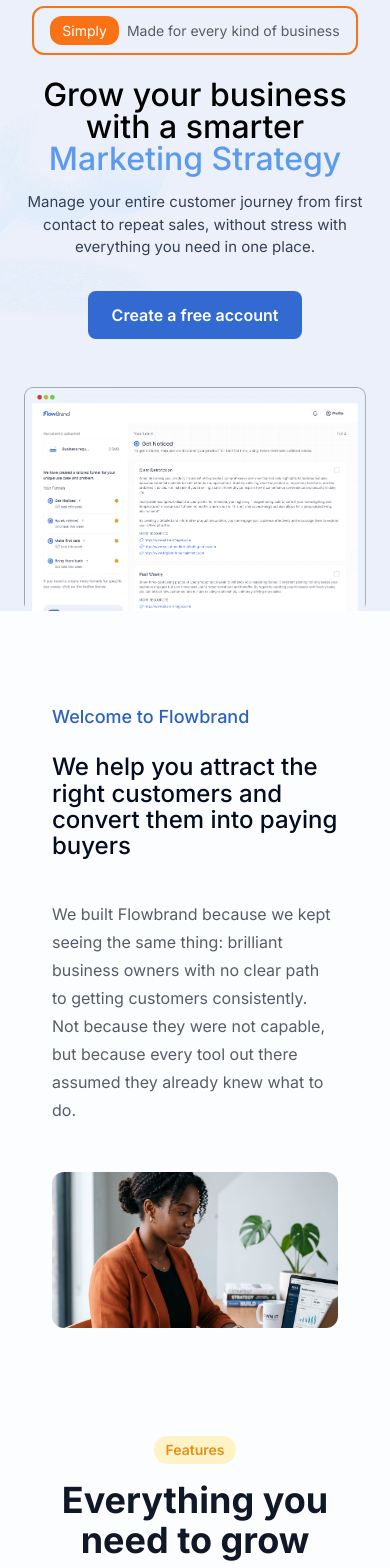
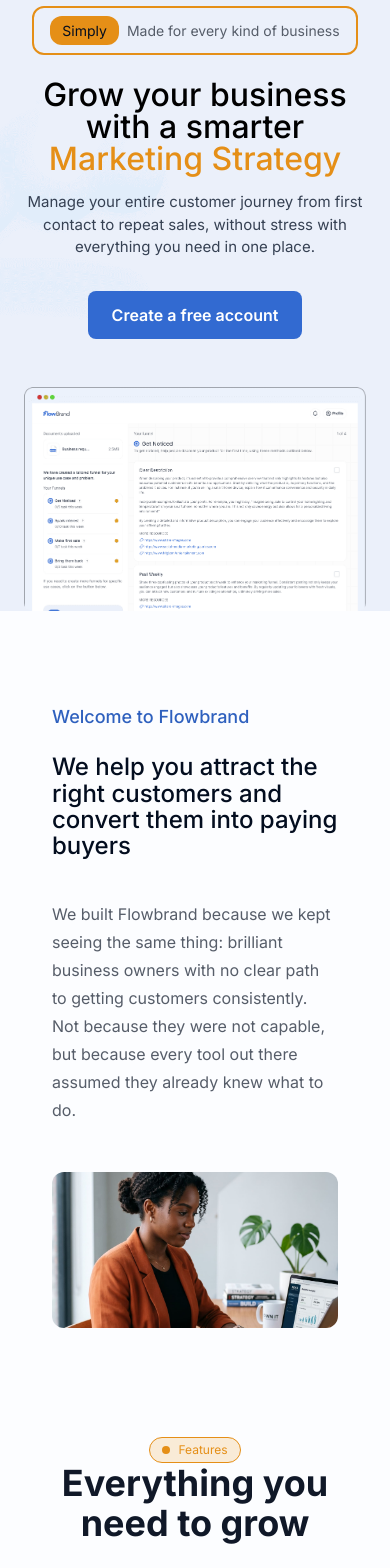
Before and after one commit to hngprojects/flowbrand-fe, a Next.js app: page / in a window 390 px wide. Shown: the part 120-1688 px from the top of the page. Built offline with nearby package versions, Linux system fonts and the light colour scheme.

Commit message:
fix: implemented correct icons on social proof & coloring on home/hero section

```diff
--- a/src/app/globals.css
+++ b/src/app/globals.css
@@ -19,10 +19,6 @@
   --color-border: var(--border);
   --color-badge-bg: var(--badge-bg);
   --color-badge-fg: var(--badge-fg);
-  --color-orange-100: var(--orange-100);
-  --color-orange-200: var(--orange-200);
-  --color-orange-500: var(--orange-500);
-  --color-orange-800: var(--orange-800);
 }
 
 :root {
@@ -33,8 +29,9 @@
   --secondary: #d1be32;
 
   /* Accent */
-  --accent: #5b9aed;
-  --accent-foreground: #ffffff;
+  --accent: #e58f17;
+  --accent-text: #e58f172b;
+  --accent-background: #e6b673;
 
   /* Status */
   --success: #57d132;
@@ -47,14 +44,6 @@
   --foreground: #030d1f;
   --muted-foreground: #e4e4e4;
   --border: #e5e5e5;
-  --badge-bg: #fcf4e8;
-  --badge-fg: #e58f17;
-
-  /* Orange */
-  --orange-100: #fff7ed;
-  --orange-200: #ffedd5;
-  --orange-500: #f97316;
-  --orange-800: #9a3412;
 }
 
 /* I hardcoded  dark mode colors until further notice */
@@ -65,8 +54,8 @@
   --secondary: #d1be32;
 
   /* Accent */
-  --accent: #5b9aed;
-  --accent-foreground: #030d1f;
+  --accent: #e58f17;
+  --accent-text: #e58f172b;
 
   /* Status */
   --success: #57d132;
@@ -79,11 +68,6 @@
   --foreground: #030d1f;
   --muted-foreground: #e4e4e4;
   --border: #e5e5e5;
-
-  --orange-100: #fff7ed;
-  --orange-200: #ffedd5;
-  --orange-500: #f97316;
-  --orange-800: #9a3412;
 }
 
 @layer base {
--- a/src/components/home/Create.tsx
+++ b/src/components/home/Create.tsx
@@ -3,12 +3,6 @@
 import { motion } from 'framer-motion'
 import Link from 'next/link'
 
-/**
- * Create component displays a call-to-action section encouraging users
- * to get a marketing strategy by creating an account.
- *
- * @returns {JSX.Element} The rendered CTA section.
- */
 const Create = () => {
   return (
     <section className="w-full py-16 md:py-24">
--- a/src/components/home/FaqSection.tsx
+++ b/src/components/home/FaqSection.tsx
@@ -56,8 +56,7 @@
         <div className="mt-24 mb-12 flex w-full max-w-2xl flex-col items-center space-y-6 text-center">
           <h2 className="max-w-2xl text-4xl font-medium tracking-tight text-[#0F172A] md:text-5xl">
             Get a step-by-step{' '}
-            <span className="text-orange-400">marketing strategy</span> in
-            minutes
+            <span className="text-accent">marketing strategy</span> in minutes
           </h2>
           <p className="max-w-md text-sm leading-relaxed text-gray-500 md:text-base">
             A simple marketing plan that attracts, nurtures, and converts
--- a/src/components/home/Features.tsx
+++ b/src/components/home/Features.tsx
@@ -1,14 +1,12 @@
 import Image from 'next/image'
+import { SectionLabelPill } from '../ui/section-label-pill'
 
 const Features = () => {
   return (
     <section className="mx-auto w-full max-w-[1440px] px-6 py-4 md:px-12 lg:px-20">
       {/* Header */}
       <div className="mb-12 text-center">
-        <span className="mb-4 inline-block rounded-full bg-[#FEF3C7] px-3 py-1 text-sm font-semibold text-[#E58F17]">
-          <circle cx="113.27" cy="22.49" r="6" fill="#E58F17" />
-          Features
-        </span>
+        <SectionLabelPill>Features</SectionLabelPill>
         <h2 className="mb-4 text-4xl font-bold text-gray-900 md:text-5xl">
           Everything you need to grow
         </h2>
--- a/src/components/home/Hero.tsx
+++ b/src/components/home/Hero.tsx
@@ -14,8 +14,8 @@
       {/* Content Container */}
       <div className="mx-auto w-full max-w-[1440px] px-6 pt-0.5 pb-0 text-center md:px-12 lg:px-20 lg:pt-20">
         {/* Badge with border */}
-        <div className="mx-auto mt-10 mb-6 flex w-fit items-center justify-center gap-2 rounded-xl border-2 border-orange-500 px-4 py-2 lg:mt-[70px]">
-          <span className="rounded-xl bg-orange-500 px-3 py-1 text-[14px] text-white sm:text-sm">
+        <div className="border-accent mx-auto mt-10 mb-6 flex w-fit items-center justify-center gap-2 rounded-xl border-2 px-4 py-2 lg:mt-[70px]">
+          <span className="bg-accent text-accent-foreground rounded-xl px-3 py-1 text-[14px] sm:text-sm">
             Simply
           </span>
           <span className="text-[14px] text-[#565D69] sm:text-sm">
--- a/src/components/home/Testimonials.tsx
+++ b/src/components/home/Testimonials.tsx
@@ -6,6 +6,7 @@
 import ellipse1 from '~public/images/ellipse-1.png'
 import ellipse2 from '~public/images/ellipse-2.png'
 import ellipse3 from '~public/images/ellipse-3.png'
+import { SectionLabelPill } from '../ui/section-label-pill'
 
 type Testimonial = {
   quote: string
@@ -98,7 +99,7 @@
       <div className="flex flex-col items-center justify-center text-center">
         <div className="bg-badge-bg mb-2 flex items-center gap-2 rounded-xl px-4 py-2">
           <div className="bg-badge-fg h-4 w-4 rounded-full"></div>
-          <p className="text-badge-fg">Testimonials</p>
+          <SectionLabelPill>Testimonials</SectionLabelPill>
         </div>
         <h2 className="mb-8 text-4xl">Trusted by growing businesses</h2>
         <div className="w-full space-y-8">
--- a/src/components/ui/section-label-pill.tsx
+++ b/src/components/ui/section-label-pill.tsx
@@ -16,13 +16,13 @@
   return (
     <div
       className={cn(
-        'inline-flex items-center gap-2 rounded-full border border-orange-200 bg-orange-100 px-3 py-1',
+        'border-accent bg-accent/17 inline-flex items-center gap-2 rounded-full border px-3 py-1',
         className
       )}
       {...properties}
     >
-      <div className="size-2 shrink-0 rounded-full bg-orange-500" aria-hidden />
-      <span className="text-xs font-semibold text-orange-800">{children}</span>
+      <div className="bg-accent size-2 shrink-0 rounded-full" aria-hidden />
+      <span className="text-accent text-xs">{children}</span>
     </div>
   )
 }
```
Also changed, not shown: src/app/(main)/(landing-routes)/(home)/pricing/page.tsx (+20 -20 lines), public/images/706.零售.png (deleted).
